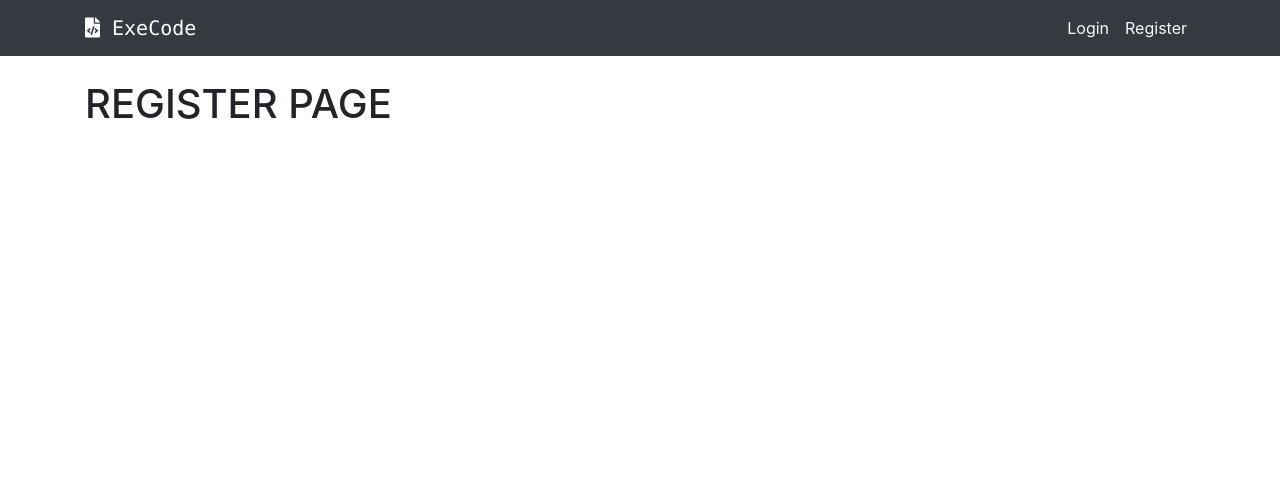
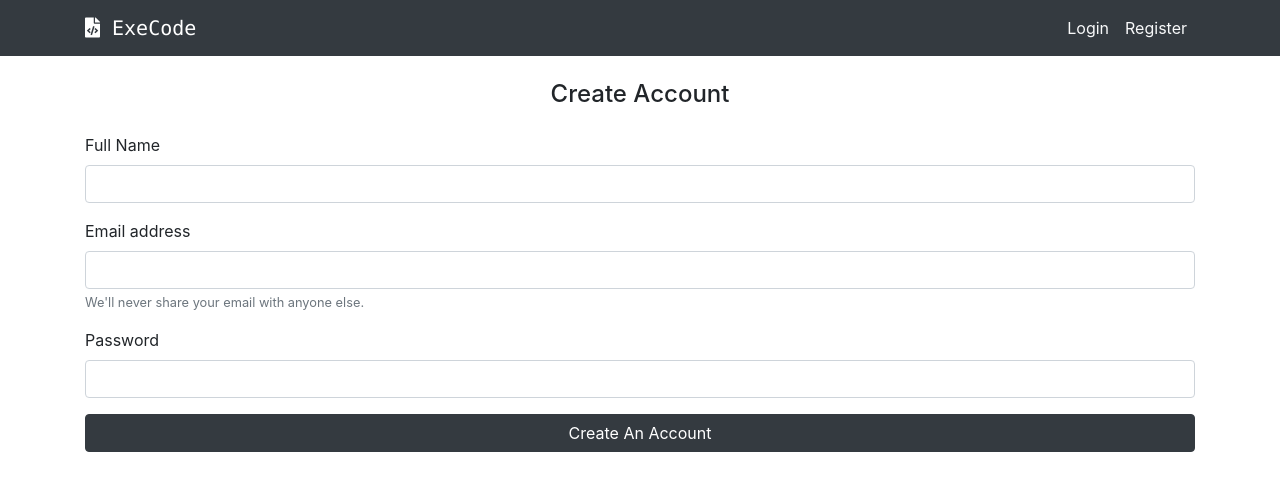
Before and after one commit to santhisrikh/execode, a React (Create React App) app in the folder src/client/: page /register in a window 1280 px wide. Shown: the top 490 px of the page. Built offline with nearby package versions, Linux system fonts and the light colour scheme.

Commit message:
signup form created

```diff
--- a/src/client/src/components/common/LoginPublic.jsx
+++ b/src/client/src/components/common/LoginPublic.jsx
@@ -1,3 +1,4 @@
+/*eslint-disable*/
 import React, { useState } from "react";
 
 const LoginPublic = () => {
@@ -20,42 +21,38 @@ const LoginPublic = () => {
   };
 
   return (
-    <div className="d-flex justify-content-center align-items-center mt-5">
-      <div className="card p-4">
-        <h2 className="lead text-center">Login To Execode</h2>
+    <div className="mb-4 mt-4">
+      <div>
+        <h4 className="text-center">Login To Execode</h4>
         <form onSubmit={onLoginSubmit}>
           <div className="form-group">
-            <label htmlFor="username">
-              Username
+            <label htmlFor="username">Username</label>
             <input
               type="text"
               placeholder="Enter Username"
               className="form-control"
               name="username"
-                value={loginState.username}
+              defaultValue={loginState.username}
               onChange={onChange}
             />
-            </label>
           </div>
           <div className="form-group">
-            <label htmlFor="password">
-              Password
+            <label htmlFor="password">Password</label>
             <input
               type="password"
               placeholder="Enter Password"
               className="form-control"
               name="password"
-                value={loginState.password}
+              defaultValue={loginState.password}
               onChange={onChange}
             />
-            </label>
           </div>
           <div className="form-group mt-2">
-            <span className="d-flex align-items-center">
+            <span>
               <input
                 type="checkbox"
                 name="keepLoggedIn"
-                value={loginState.keepLoggedIn}
+                defaultValue={loginState.keepLoggedIn}
                 onChange={onChange}
               />
               <small className="text-muted ml-2">Keep me logged in</small>
@@ -64,7 +61,7 @@ const LoginPublic = () => {
           <input
             type="submit"
             className="btn btn-dark btn-block"
-            value="Login"
+            defaultValue="Login"
           />
         </form>
       </div>
--- a/src/client/src/routes/Dashboard/User/UserDashboard.jsx
+++ b/src/client/src/routes/Dashboard/User/UserDashboard.jsx
@@ -6,7 +6,7 @@ class UserDashboard extends React.Component {
     this.state = {
       userLeaderboard: [
         {
-          name: "testing casing 123",
+          name: "testing",
           score: "212",
           rank: "31",
           testCases: "312"
--- a/src/client/src/routes/Register.jsx
+++ b/src/client/src/routes/Register.jsx
@@ -1,9 +1,38 @@
+/*eslint-disable*/
+
 import React from "react";
 
 const Register = () => {
   return (
     <div className="container">
-      <h1>REGISTER PAGE</h1>
+      <div className="mt-4 mb-4 text-center">
+        <h4>Create Account</h4>
+      </div>
+      <form>
+        <div className="form-group">
+          <label htmlFor="name">Full Name</label>
+          <input id="name" type="text" className="form-control" />
+        </div>
+        <div className="form-group">
+          <label htmlFor="email">Email address</label>
+          <input
+            id="email"
+            type="email"
+            className="form-control"
+            aria-describedby="emailHelp"
+          />
+          <small id="emailHelp" className="form-text text-muted">
+            We'll never share your email with anyone else.
+          </small>
+        </div>
+        <div className="form-group">
+          <label htmlFor="password">Password</label>
+          <input id="password" type="password" className="form-control" />
+        </div>
+        <button type="submit" className="btn btn-dark btn-block">
+          Create An Account
+        </button>
+      </form>
     </div>
   );
 };
```
Also changed, not shown: src/client/src/routes/Dashboard/Admin/CreateContest/SignUp.jsx (+30 -1 lines). Lines whose indentation alone changed are shown as unchanged.
